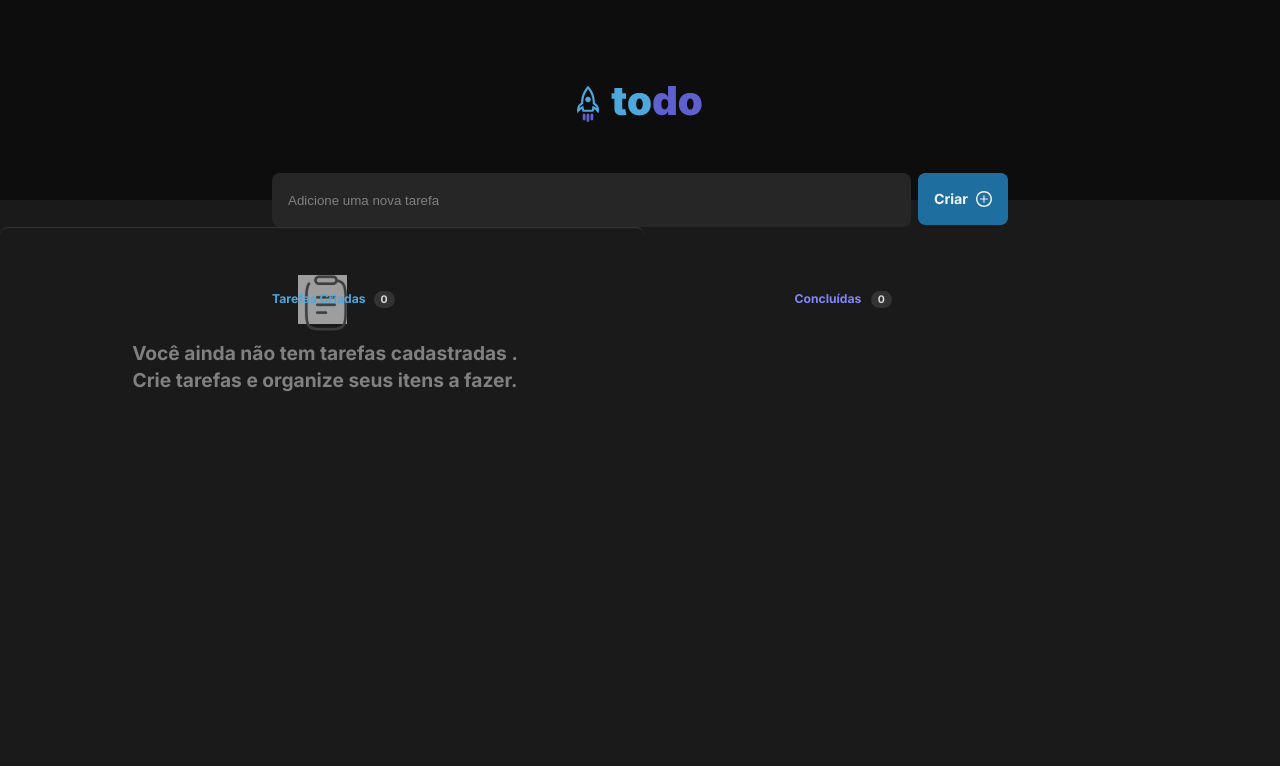
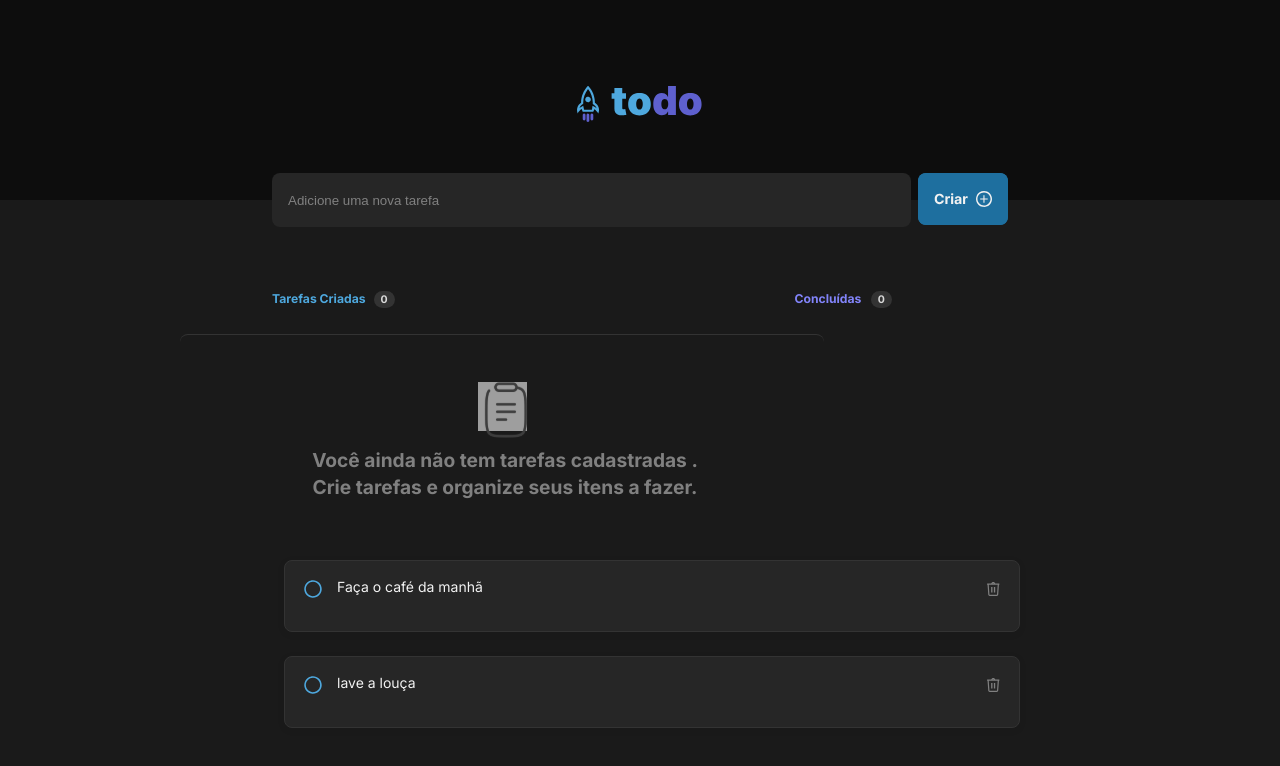
Before and after one commit to VanessaBach/ToDoList, a React (Vite) app: page / in a window 1280 px wide. Shown: the top 766 px of the page. Built offline with nearby package versions, Linux system fonts and the light colour scheme; grey boxes are pictures that could not be loaded.

Commit message:
tentando adicionar comentarios

```diff
--- a/package.json
+++ b/package.json
@@ -13,6 +13,7 @@
     "uuid": "^8.3.2"
   },
   "devDependencies": {
+    "@babel/preset-react": "^7.18.6",
     "@types/react": "^18.0.0",
     "@types/react-dom": "^18.0.0",
     "@types/uuid": "^8.3.4",
--- a/src/App.module.css
+++ b/src/App.module.css
@@ -3,58 +3,7 @@
   display: flex;
   flex-direction: column;
   align-items: center;
-
   background: #1A1A1A;
-
-}
-
-.empty {
-  box-sizing: border-box;
-  display: flex;
-  flex-direction: column;
-  justify-content: center;
-  align-items: center;
-  padding: 64px 24px;
-  gap: 16px;
-  top: 43px;
-
-  width: 46rem;
-  height: 15.25rem;
-
-  border-top: 1px solid #333333;
-  border-radius: 8px;
-  flex: none;
-  order: 1;
-  align-self: stretch;
-  flex-grow: 0;
-
-}
-
-.clipboard {
-  width: 3.5rem;
-  height: 3.5rem;
-  background: url(.png);
-  flex: none;
-  order: 0;
-  flex-grow: 0;
-}
-
-.emptyText {
-  width: 43rem;
-  height: 2,75rem;
-
-  font-family: 'Inter';
-  font-style: normal;
-  font-weight: 700;
-  font-size: 1.37rem;
-  line-height: 140%;
-  text-align: center;
-  color: #808080;
-
-  flex: none;
-  order: 1;
-  align-self: stretch;
-  flex-grow: 0;
 }
 
 
--- a/src/App.tsx
+++ b/src/App.tsx
@@ -1,18 +1,28 @@
 import { Header } from './components/Header';
 import { NewTask } from './components/NewTask';
 import { Tasks } from './components/Tasks';
-import ClipboardImg from './assets/Clipboard.svg';
+import { Quadro } from './components/Quadro';
 
 import styles from './App.module.css';
 import './global.css';
 import { v4 as uuidv4 } from 'uuid';
 
+
 const tasks = [
   {
-    title: "Faça tudo",
-    isComplete: true,
-    id: uuidv4()
-  }
+    id: uuidv4(),
+    title: [
+      { type: 'paragraph', text: 'Faça o café da manhã' },
+    ],
+    isComplete: false,
+  },
+  {
+    id: uuidv4(),
+    title: [
+      {type: 'paragraph', text: 'lave a louça'},
+    ],
+    isComplete: false,
+  },
 ];
 
 export function App() {
@@ -20,22 +30,16 @@ export function App() {
     <div className={styles.wrapper}>
       <Header/>
       <NewTask/>
-      {tasks.map((task) =>(
-        <Tasks
-          key={task.id}
-          title={task.title}
-          isComplete={task.isComplete}
-        />
-      ))}
-      <div className={styles.empty}>
-        <div className={styles.clipboard}>
-          <img src={ClipboardImg} alt="" />
-        </div>
-        <div className={styles.emptyText}>
-          <p>Você ainda não tem tarefas cadastradas .</p>
-          <p>Crie tarefas e organize seus itens a fazer.</p>
-        </div>
-      </div>
+      <Quadro/>
+      {tasks.map(task => {
+        return (
+          <Tasks
+            key={task.id}
+            title={task.title}
+            isComplete={task.isComplete}
+          />
+        )
+      })}
     </div>
   )
 }
--- a/src/components/NewTask.tsx
+++ b/src/components/NewTask.tsx
@@ -3,26 +3,29 @@ import ButtonImg from '../assets/Button.svg';
 import { FormEvent, ChangeEvent, useState } from 'react';
 
 export function NewTask() {
-  const[tasks, setTasks] = useState([{}])
-  const[newTaskText, setNewTaskText]=useState({})
 
-  function handleCreateNewTask(event: FormEvent) {
+  const [tasks, setTasks] = useState([])
+
+  const [newTask, setNewTask ] = useState('')
+
+  function handleNewTask(event: FormEvent) {
     event.preventDefault()
-    setTasks([...tasks, newTaskText]);
-    setNewTaskText([{}]);
+
+    setTasks([...tasks, newTask]);
+    setNewTask('');
   }
 
-  function handleNewTaskChange(event: ChangeEvent<HTMLInputElement>) {
-    event.target.setCustomValidity('');
-    setNewTaskText(event.target.value);
+  function handleNewTaskChange() {
+    setNewTask(event.target.value);
   }
 
-  return(
+  return (
     <div className={styles.newTask}>
-      <form onSubmit={handleCreateNewTask}>
+      <form onSubmit={handleNewTask}>
         <input
           type="text"
           placeholder="Adicione uma nova tarefa"
+          value={newTask}
           onChange={handleNewTaskChange}
           required
         />
--- /dev/null
+++ b/src/components/Quadro.module.css
@@ -0,0 +1,194 @@
+.quadro {
+  display: flex;
+  min-width: 736px;
+  margin-top: 64px;
+  padding: 0px;
+  gap: 24px;
+}
+
+.info {
+  display: flex;
+  flex-direction: row;
+  justify-content: space-between;
+  align-items: flex-end;
+  padding: 0px;
+
+  width: 46rem;
+  height: 1.18rem;
+
+  flex: none;
+  order: 0;
+  align-self: stretch;
+  flex-grow: 0;
+}
+
+.created {
+  display: flex;
+  flex-direction: row;
+  align-items: center;
+  padding: 0px;
+  gap: 8px;
+  width: 8.68rem;
+  height: 1.18rem;
+  flex: none;
+  order: 0;
+  flex-grow: 0;
+}
+
+.createdTasks {
+  height: 1.06rem;
+  font-family: 'Inter';
+  font-style: normal;
+  font-weight: 700;
+  font-size: 0.87rem;
+  line-height: 1.06rem;
+
+  color: #4EA8DE;
+  flex: none;
+  order: 0;
+  flex-grow: 0;
+}
+
+.createdTasksCounter {
+  display: flex;
+  flex-direction: column;
+  justify-content: center;
+  align-items: center;
+  padding: 2px 8px;
+  gap: 10px;
+
+  width: 1.56rem;
+  height: 1.18rem;
+
+  background: #333333;
+  border-radius: 999px;
+
+  flex: none;
+  order: 1;
+  flex-grow: 0;
+}
+
+.createdTasksCounterText {
+  width: 0.56rem;
+  height: 0.93rem;
+
+  font-family: 'Inter';
+  font-style: normal;
+  font-weight: 700;
+  font-size: 0.75rem;
+  line-height: 0.93rem;
+  color: #D9D9D9;
+
+  flex: none;
+  order: 0;
+  flex-grow: 0;
+}
+
+.done {
+  display: flex;
+  flex-direction: row;
+  align-items: center;
+  padding: 0px;
+  gap: 8px;
+  width: 8.68rem;
+  height: 1.18rem;
+  flex: none;
+  order: 0;
+  flex-grow: 0;
+}
+
+.doneTasks{
+  width: 4.87rem;
+  height: 1.06rem;
+  font-family: 'Inter';
+  font-style: normal;
+  font-weight: 700;
+  font-size: 0.87rem;
+  line-height: 1.06rem;
+  color: #8284FA;
+  flex: none;
+  order: 0;
+  flex-grow: 0;
+}
+
+.doneTasksCounter {
+  display: flex;
+  flex-direction: column;
+  justify-content: center;
+  align-items: center;
+  padding: 2px 8px;
+  gap: 10px;
+
+  width: 1.56rem;
+  height:  1,18rem;
+  background: #333333;
+  border-radius: 999px;
+  flex: none;
+  order: 1;
+  flex-grow: 0;
+}
+
+.doneTasksCounterText {
+  width: 0.56rem;
+  height: 0.93rem;
+
+  font-family: 'Inter';
+  font-style: normal;
+  font-weight: 700;
+  font-size: 0.75rem;
+  line-height: 0.93rem;
+  color: #D9D9D9;
+  flex: none;
+  order: 0;
+  flex-grow: 0;
+}
+
+
+.empty {
+  box-sizing: border-box;
+  display: flex;
+  flex-direction: column;
+  justify-content: center;
+  align-items: center;
+  padding: 64px 24px;
+  gap: 16px;
+  width: 46rem;
+  height: 15.25rem;
+  margin-top: 43px;
+  margin-left: -760px;
+
+  border-top: 1px solid #333333;
+  border-radius: 8px;
+  flex: none;
+  order: 1;
+
+  flex-grow: 0;
+
+}
+
+.clipboard {
+  width: 3.5rem;
+  height: 3.5rem;
+  background: url(.png);
+  flex: none;
+  order: 0;
+  flex-grow: 0;
+}
+
+.emptyText {
+  width: 43rem;
+  height: 2,75rem;
+
+  font-family: 'Inter';
+  font-style: normal;
+  font-weight: 700;
+  font-size: 1.37rem;
+  line-height: 140%;
+  text-align: center;
+  color: #808080;
+
+  flex: none;
+  order: 1;
+  align-self: stretch;
+  flex-grow: 0;
+}
--- /dev/null
+++ b/src/components/Quadro.tsx
@@ -0,0 +1,32 @@
+import styles from './Quadro.module.css';
+import ClipboardImg from '../assets/Clipboard.svg';
+
+export function Quadro( ) {
+  return (
+    <div className={styles.quadro}>
+      <div className={styles.info}>
+        <div className={styles.created}>
+          <div className={styles.createdTasks}>Tarefas Criadas</div>
+          <div className={styles.createdTasksCounter}>
+            <div className={styles.createdTasksCounterText}>0</div>
+          </div>
+        </div>
+        <div className={styles.done}>
+          <div className={styles.doneTasks}>Concluídas</div>
+          <div className={styles.doneTasksCounter}>
+            <div className={styles.doneTasksCounterText}>0</div>
+          </div>
+        </div>
+      </div>
+      <div className={styles.empty}>
+        <div className={styles.clipboard}>
+          <img src={ClipboardImg} alt="" />
+        </div>
+        <div className={styles.emptyText}>
+          <p>Você ainda não tem tarefas cadastradas .</p>
+          <p>Crie tarefas e organize seus itens a fazer.</p>
+        </div>
+      </div>
+    </div>
+  )
+}
--- a/src/components/Tasks.module.css
+++ b/src/components/Tasks.module.css
@@ -1,149 +1,72 @@
-.tasks {
+.list {
   display: flex;
-  min-width: 736px;
-
-  padding: 0px;
-  gap: 24px;
-
-  position: absolute;
-  height: 287px;
-  left: calc(50% - 736px/2);
-  top: 291px;
+  flex-direction: column;
+  align-items: flex-start;
+  padding: 12px;
+  gap: 12px;
+  width: 736px;
+  flex: none;
+  order: 1;
+  align-self: stretch;
+  flex-grow: 0;
 }
 
-.info {
+.task {
+  box-sizing: border-box;
   display: flex;
   flex-direction: row;
-  justify-content: space-between;
-  align-items: flex-end;
-  padding: 0px;
+  align-items: flex-start;
+  padding: 16px;
+  gap: 12px;
+  width: 736px;
+  height: 72px;
+  background: #262626;
+  /* Gray 400 */
+  border: 1px solid #333333;
+  box-shadow: 0px 2px 8px rgba(0, 0, 0, 0.06);
+  border-radius: 8px;
 
-  width: 46rem;
-  height: 1.18rem;
-
+  /* Inside auto layout */
   flex: none;
   order: 0;
   align-self: stretch;
   flex-grow: 0;
 }
 
-.created {
-  display: flex;
-  flex-direction: row;
-  align-items: center;
-  padding: 0px;
-  gap: 8px;
-  width: 8.68rem;
-  height: 1.18rem;
+.check {
+  /* check */
+  width: 24px;
+  height: 24px;
+  /* Inside auto layout */
   flex: none;
   order: 0;
   flex-grow: 0;
 }
 
-.createdTasks {
-  height: 1.06rem;
+.taskText {
+  width: 632px;
+  height: 40px;
   font-family: 'Inter';
   font-style: normal;
-  font-weight: 700;
-  font-size: 0.87rem;
-  line-height: 1.06rem;
+  font-weight: 400;
+  font-size: 14px;
+  line-height: 140%;
+  /* or 20px */
+  /* Gray 100 */
+  color: #F2F2F2;
+  /* Inside auto layout */
+  flex: none;
+  order: 1;
+  flex-grow: 1;
+}
 
-  color: #4EA8DE;
+.trash {
+  /* trash */
+  width: 24px;
+  height: 24px;
+  border-radius: 4px;
+  /* Inside auto layout */
   flex: none;
-  order: 0;
+  order: 2;
   flex-grow: 0;
 }
-
-.createdTasksCounter {
-  display: flex;
-  flex-direction: column;
-  justify-content: center;
-  align-items: center;
-  padding: 2px 8px;
-  gap: 10px;
-
-  width: 1.56rem;
-  height: 1.18rem;
-
-  background: #333333;
-  border-radius: 999px;
-
-  flex: none;
-  order: 1;
-  flex-grow: 0;
-}
-
-.createdTasksCounterText {
-  width: 0.56rem;
-  height: 0.93rem;
-
-  font-family: 'Inter';
-  font-style: normal;
-  font-weight: 700;
-  font-size: 0.75rem;
-  line-height: 0.93rem;
-  color: #D9D9D9;
-
-  flex: none;
-  order: 0;
-  flex-grow: 0;
-}
-
-.done {
-  display: flex;
-  flex-direction: row;
-  align-items: center;
-  padding: 0px;
-  gap: 8px;
-  width: 8.68rem;
-  height: 1.18rem;
-  flex: none;
-  order: 0;
-  flex-grow: 0;
-}
-
-.doneTasks{
-  width: 4.87rem;
-  height: 1.06rem;
-  font-family: 'Inter';
-  font-style: normal;
-  font-weight: 700;
-  font-size: 0.87rem;
-  line-height: 1.06rem;
-  color: #8284FA;
-  flex: none;
-  order: 0;
-  flex-grow: 0;
-}
-
-.doneTasksCounter {
-  display: flex;
-  flex-direction: column;
-  justify-content: center;
-  align-items: center;
-  padding: 2px 8px;
-  gap: 10px;
-
-  width: 1.56rem;
-  height:  1,18rem;
-  background: #333333;
-  border-radius: 999px;
-  flex: none;
-  order: 1;
-  flex-grow: 0;
-}
-
-.doneTasksCounterText {
-  width: 0.56rem;
-  height: 0.93rem;
-
-  font-family: 'Inter';
-  font-style: normal;
-  font-weight: 700;
-  font-size: 0.75rem;
-  line-height: 0.93rem;
-  color: #D9D9D9;
-  flex: none;
-  order: 0;
-  flex-grow: 0;
-}
--- a/src/components/Tasks.tsx
+++ b/src/components/Tasks.tsx
@@ -1,33 +1,22 @@
 import styles from './Tasks.module.css';
+import CheckImg from '../assets/check.svg';
+import TrashImg from '../assets/trash.svg';
 
-interface IsComplete {
-  type: boolean;
-}
-
-interface Title {
-  type: 'text';
-  title: Title[];
-}
-
-interface TasksProps {
-  title: string;
-  isComplete: boolean;
-}
-
-export function Tasks({title, isComplete}:TasksProps) {
+export function Tasks({ title }) {
   return (
-    <div className={styles.tasks}>
-      <div className={styles.info}>
-        <div className={styles.created}>
-          <div className={styles.createdTasks}>Tarefas Criadas</div>
-          <div className={styles.createdTasksCounter}>
-            <div className={styles.createdTasksCounterText}>0</div>
+    <div>
+      <div className={styles.list}>
+        <div className={styles.task}>
+          <div className={styles.check}>
+            <img src={CheckImg} alt="" />
           </div>
-        </div>
-        <div className={styles.done}>
-          <div className={styles.doneTasks}>Concluídas</div>
-          <div className={styles.doneTasksCounter}>
-            <div className={styles.doneTasksCounterText}>0</div>
+          <div className={styles.taskText}>
+            {title.map(line => {
+              return <p key={line.text}>{line.text} </p>
+            })}
+          </div>
+          <div className={styles.trash}>
+            <img src={TrashImg} alt="" />
           </div>
         </div>
       </div>
```
Also changed, not shown: 1 other file (tests, documents, lock files or other folders).
